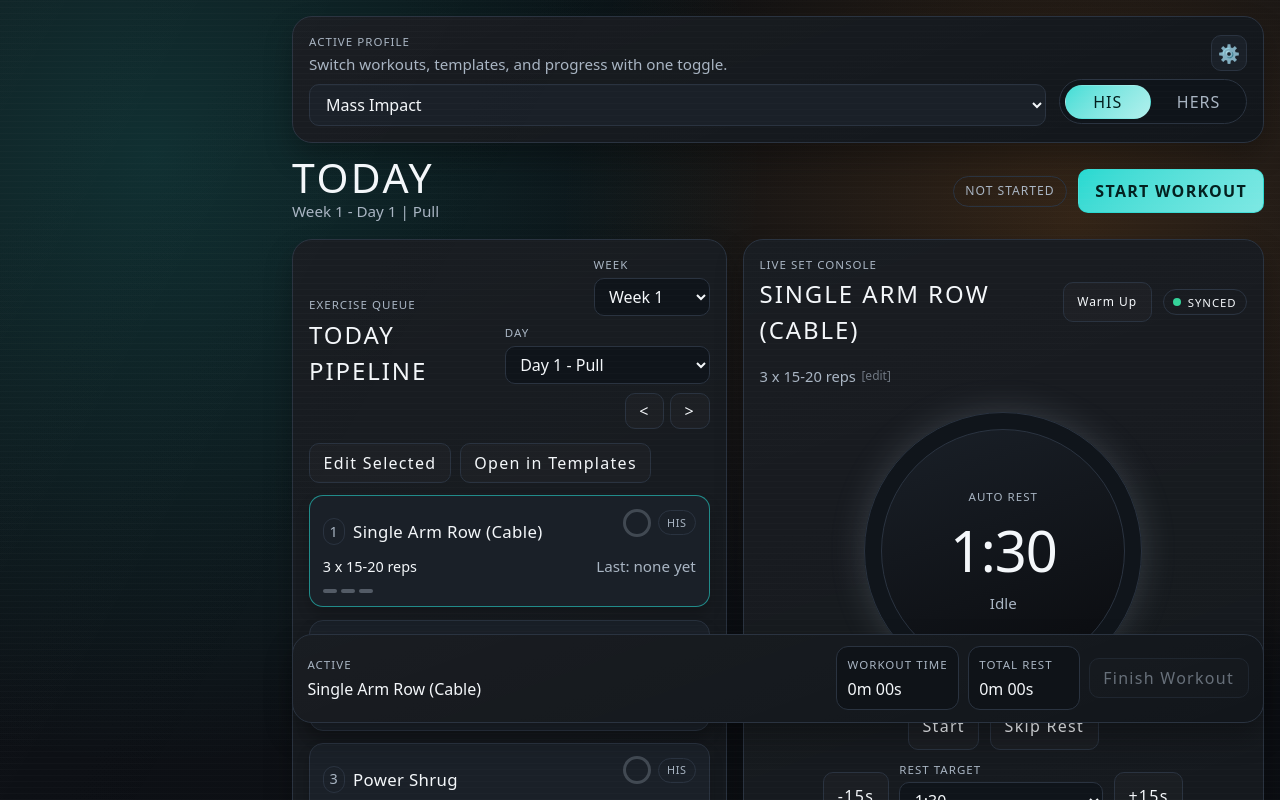
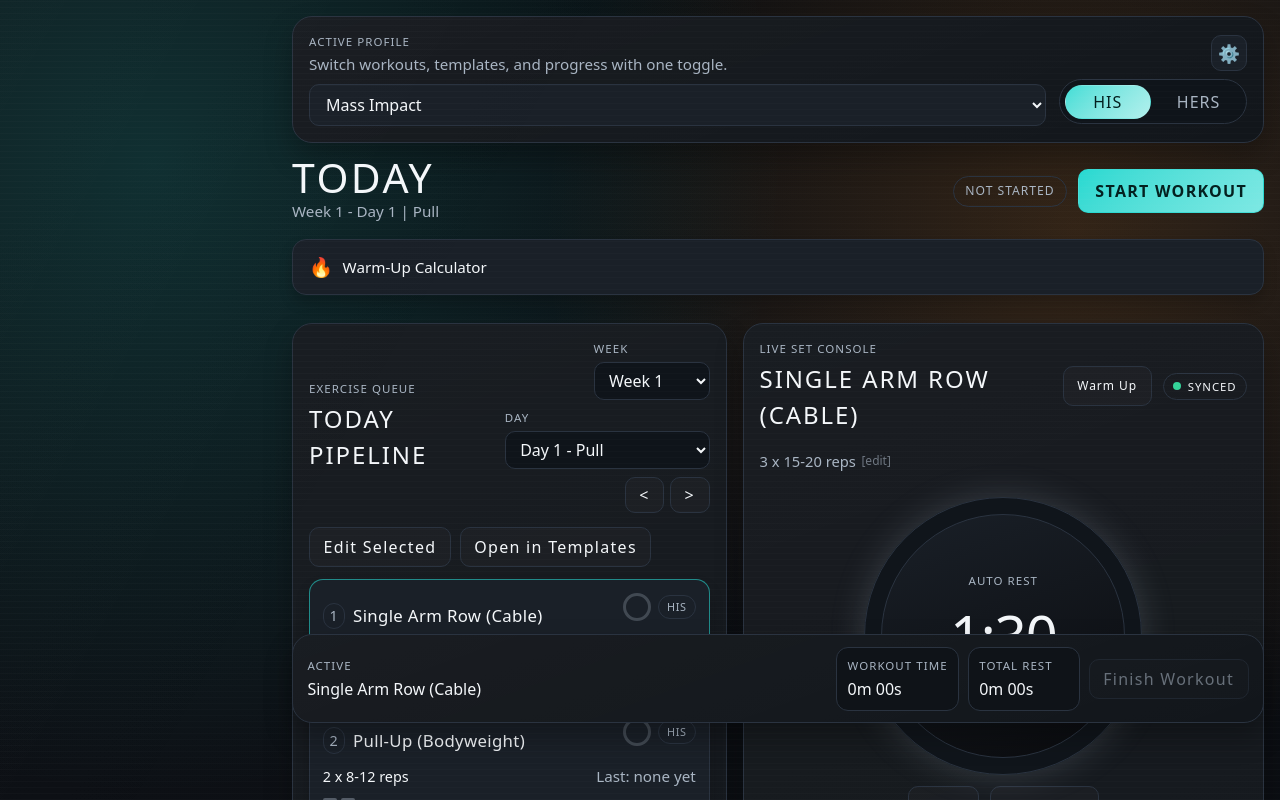
Before and after one commit to tjack102/mass-impact-workout-app-, a Next.js app in the folder web/: page / in a window 1280 px wide. Shown: the top 800 px of the page. Built offline with nearby package versions, Linux system fonts and the light colour scheme.

Commit message:
feat: add standalone warm-up calculator card on today screen

```diff
--- a/web/src/app/globals.css
+++ b/web/src/app/globals.css
@@ -1688,3 +1688,22 @@ a {
   margin: 0.5rem 0 0;
   opacity: 0.6;
 }
+
+/* ── Warmup Standalone Card ── */
+.warmup-standalone-card {
+  display: flex;
+  align-items: center;
+  gap: 0.6rem;
+  width: 100%;
+  padding: 0.8rem 1rem;
+  margin-bottom: 0.75rem;
+  font-family: var(--font-ui);
+  font-size: 0.95rem;
+  color: var(--text-0);
+  cursor: pointer;
+  text-align: left;
+}
+
+.warmup-standalone-icon {
+  font-size: 1.2rem;
+}
--- a/web/src/components/screens/today-screen.tsx
+++ b/web/src/components/screens/today-screen.tsx
@@ -794,6 +794,19 @@ export function TodayScreen() {
         }}
       />
 
+      {!matchingActiveSession && (
+        <button
+          className="surface warmup-standalone-card"
+          onClick={() => {
+            setWarmupProps({});
+            setWarmupOpen(true);
+          }}
+        >
+          <span className="warmup-standalone-icon">🔥</span>
+          <span>Warm-Up Calculator</span>
+        </button>
+      )}
+
       <div className="two-col">
         <details className="collapsible-section" open>
           <summary className="collapsible-summary">
```
